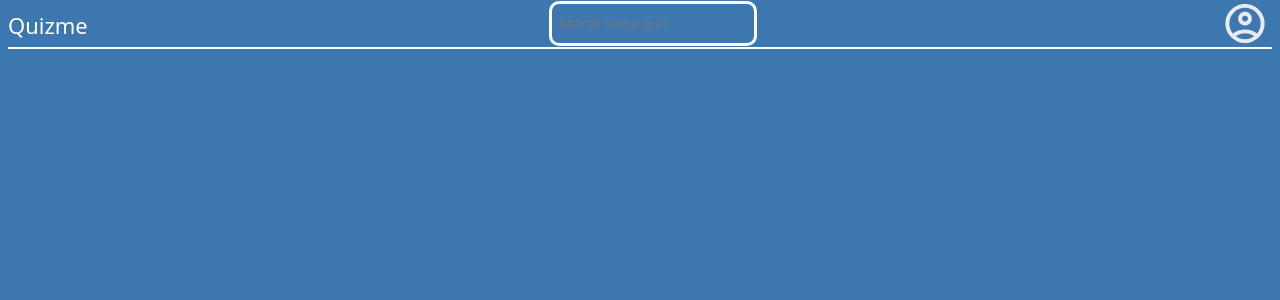
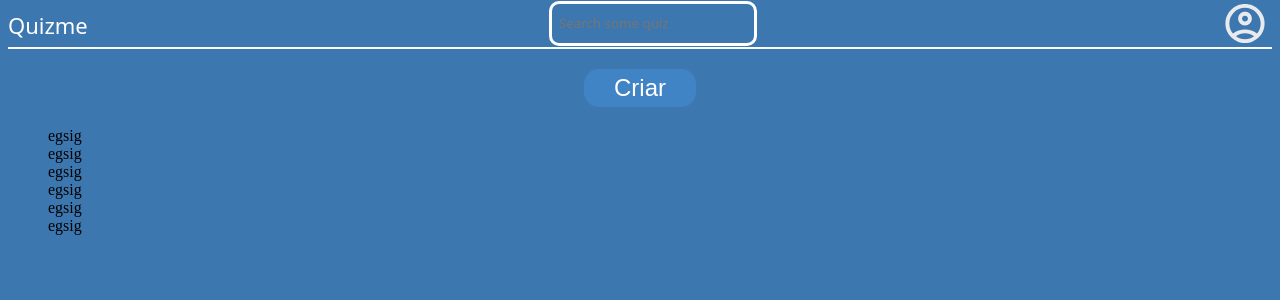
Before and after one commit to araujobrunodev/Quizme, a React (Vite) app: page / in a window 1280 px wide. Shown: the top 300 px of the page. Built offline with nearby package versions, Linux system fonts and the light colour scheme; a web font is replaced by a local one.

Commit message:
add Mainpage component

```diff
--- /dev/null
+++ b/src/pages/mainPage.tsx
@@ -0,0 +1,26 @@
+import "../styles/mainPage.css"
+
+const MainPage = function () {
+    return (
+        <>
+            <div className="middle">
+                <div className="middle_button">
+                    <button className="filters_button">Criar</button>
+                </div>
+            </div>
+
+            <div className="list_of_quizes">
+                {/* { */}
+                    <div>egsig</div>
+                    <div>egsig</div>
+                    <div>egsig</div>
+                    <div>egsig</div>
+                    <div>egsig</div>
+                    <div>egsig</div>
+                {/* } */}
+            </div>
+        </>
+    )
+}
+
+export default MainPage
--- a/src/router.tsx
+++ b/src/router.tsx
@@ -1,4 +1,5 @@
 import { createBrowserRouter } from "react-router-dom";
+import MainPage from "./pages/mainPage";
 import MainLayout from "./pages";
 
 const router = createBrowserRouter([{
@@ -7,7 +8,7 @@ const router = createBrowserRouter([{
     children: [
         {
             path: "/",
-            element: <MainLayout accountOrBackToHome={true} logo={true} searchBar={true} childrens={<p></p>}/>
+            element: <MainLayout accountOrBackToHome={true} logo={true} searchBar={true} childrens={<MainPage/>}/>
         },
         {
             path: "/account",
--- a/src/styles/index.css
+++ b/src/styles/index.css
@@ -13,4 +13,6 @@ body {
 
 .main_context {
     flex: 1;
+    display: flex;
+    flex-flow: column wrap;
 }
--- /dev/null
+++ b/src/styles/mainPage.css
@@ -0,0 +1,27 @@
+.middle_button {
+    /* background-color: red; */
+    display: flex;
+    justify-content: center;
+    margin: 20px 0px;
+}
+
+.filters_button {
+    flex-shrink: 1;
+    width: 7rem;
+    height: 2.4rem;
+    background-color: #4184C6;
+    color: white;
+    border-radius: 15px;
+    border: none;
+    font-size: 24px;
+    transition: 0.2s;
+}
+
+.filters_button:active {
+    filter: brightness(150%);
+}
+
+.list_of_quizes {
+    margin: 0px 3rem;
+    flex: 1;
+}
```
